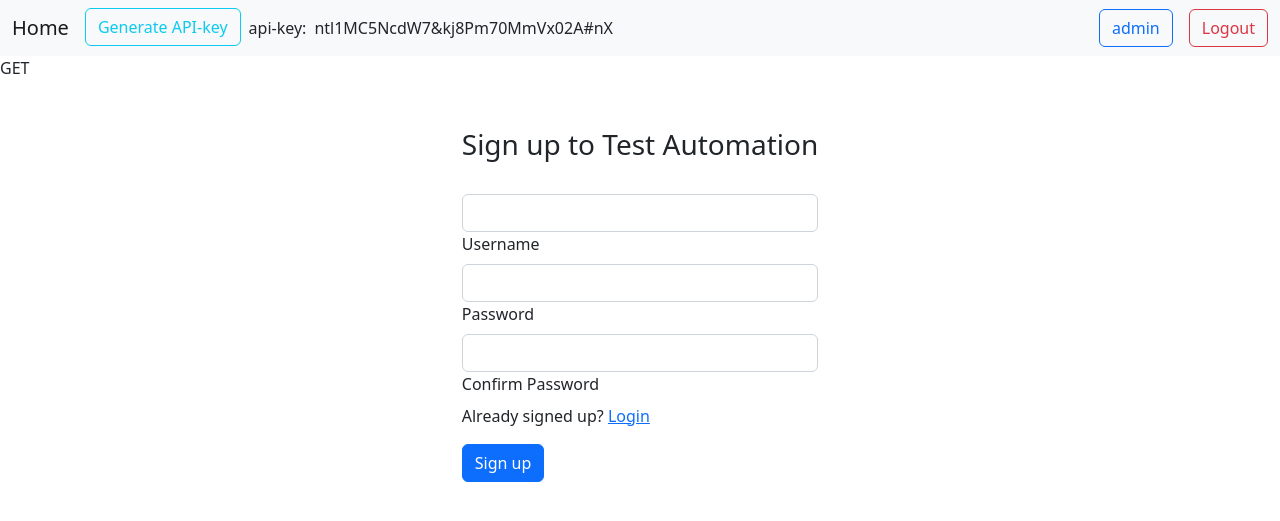
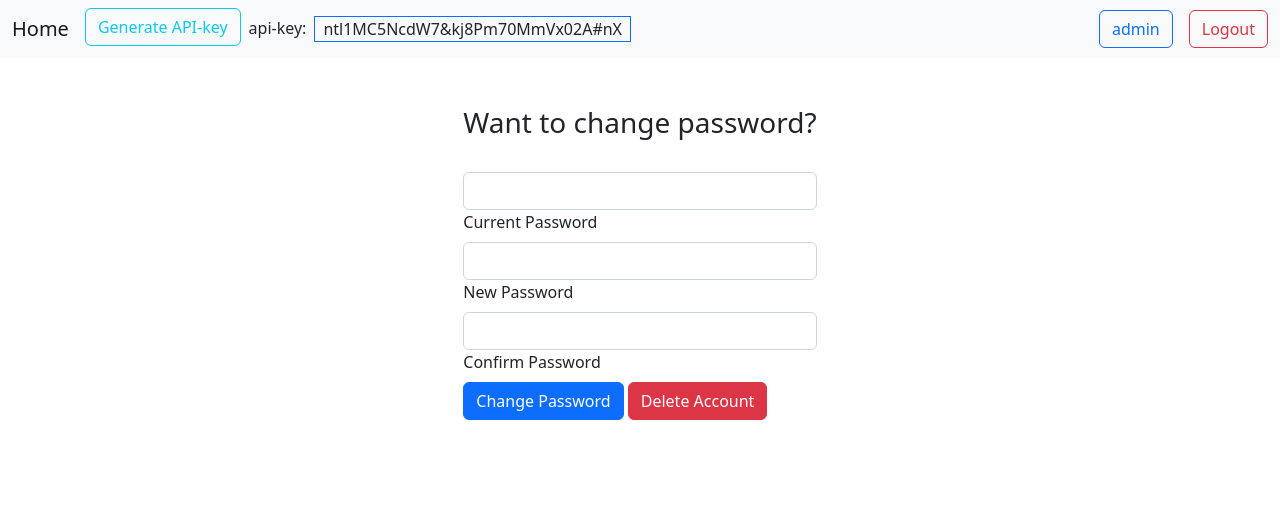
Before and after one commit to Muntasib-creator/Automation_test, a PHP site: page /php_learn/profile.php in a window 1280 px wide. Shown: the top 521 px of the page. Run offline with PHP 8.4, Linux system fonts and the light colour scheme; a user stored in the database is signed in; data comes from the database, SQL or seed files in the repository.

Commit message:
profile page

```diff
--- a/frontend/nav.php
+++ b/frontend/nav.php
@@ -29,7 +29,7 @@
                     <p class="my-2 mx-2">api-key:</p>
                 </li>
                 <li class="nav-item">
-                    <p class="my-2" id="api-key"><?php echo $api_key;?></p>
+                    <p class="border border-primary my-2 px-2" id="api-key"><?php echo $api_key;?></p>
                 </li>
             </ul>
             <a class="btn btn-outline-primary mx-3" href="/automation_test/frontend/profile.php"><?php echo $username; ?></a>
@@ -41,39 +41,15 @@
 <script>
 el = document.getElementById("generate");
 el.addEventListener("click", display_api_key);
-
-
 function display_api_key(e) {
     if (e.target.tagName == "BUTTON" && e.target.getAttribute("id") == "generate") {
-        console.log("dhukse");
-        async function modify_elem(){
-            response = await fetch("/automation_test/backend/generate_api-key.php", {
-                method: 'POST',
-                // headers: {
-                // 'Content-Type': 'application/json'
-                // // 'Content-Type': 'application/x-www-form-urlencoded',
-                // },
-                // body: JSON.stringify(data) // body data type must match "Content-Type" header
-            })
-            console.log(response);
-            document.getElementById("api-key").innerText ='';
-        }
-        // modify_elem();
         fetch("/automation_test/backend/generate_api-key.php", {
-                method: 'POST',
-                // headers: {
-                // 'Content-Type': 'application/json'
-                // // 'Content-Type': 'application/x-www-form-urlencoded',
-                // },
-                // body: JSON.stringify(data) // body data type must match "Content-Type" header
+            method: 'POST'
         }).then((response) => {
             return response.text();
         }).then((data)=>{
             document.getElementById("api-key").innerText = data;
-
         })
-
     }
 }
-
 </script>
--- a/frontend/profile.php
+++ b/frontend/profile.php
@@ -21,43 +21,63 @@
             exit;
         }
         $showError = false;
-        $exists = false;
-        echo $_SERVER["REQUEST_METHOD"];
+        $matched = true;
+        $success = false;
+        $changed = true;
+
         if($_SERVER["REQUEST_METHOD"] == "POST"){
             $username = $_SESSION["username"];
-            $password = $_POST["password"];
+            $cur_password = $_POST["cur_password"];
+            $npassword = $_POST["npassword"];
             $cpassword = $_POST["cpassword"];
             $q = "SELECT * FROM users WHERE username = '$username';";
             $res = mysqli_query($conn, $q);
             $user = mysqli_fetch_all($res,MYSQLI_ASSOC);
-            if(count($user) > 0){
-            $exists = true;
+            if(count($user) == 0 || !password_verify($cur_password, $user[0]["password"])){
+                $showError = true;
             }
-            if(($password == $cpassword) && !$exists){
-                $p = password_hash($password, PASSWORD_DEFAULT);
-                $apikey = generateRandomString(30);
-
-                $sql = "INSERT INTO `users` ( `username`, `password`, `api-key`) VALUES ('$username', '$p', '$apikey')";
-                $result = mysqli_query($conn, $sql);
-                if ($result){
-                header("Location: /automation_test/frontend/login.php?signup=success");
+            else if($npassword == $cur_password){
+                $changed = false;
+            }
+            else if($npassword != $cpassword){
+                $matched = false;
+            }
+            else{
+                $p = password_hash($npassword, PASSWORD_DEFAULT);
+                $q = "UPDATE users SET `password` = '$p' WHERE `username`='$username';";
+                $res = mysqli_query($conn, $q);
+                if($res){
+                    $success = true;
                 }
             }
-            else{
-                $showError = true;
-            }
         }
-        if($exists){
-            echo '<div class="alert alert-warning alert-dismissible fade show" role="alert">
-                <strong>Warning!</strong> This Username already exists
+        if($showError){
+            echo '<div class="alert alert-danger alert-dismissible fade show" role="alert">
+                <strong>Warning!</strong> Current Password did not match
                 <button type="button" class="close" data-dismiss="alert" aria-label="Close">
                     <span aria-hidden="true">×</span>
                 </button>
             </div>';
         }
-        else if($showError){
-            echo '<div class="alert alert-danger alert-dismissible fade show" role="alert">
-                <strong>Error!</strong> Passwords do not match
+        else if(!$changed){
+            echo '<div class="alert alert-warning alert-dismissible fade show" role="alert">
+                <strong>Warning!</strong> Current password cant be the New password cant
+                <button type="button" class="close" data-dismiss="alert" aria-label="Close">
+                    <span aria-hidden="true">×</span>
+                </button>
+            </div>';
+        }
+        else if(!$matched){
+            echo '<div class="alert alert-warning alert-dismissible fade show" role="alert">
+                <strong>Warning!</strong> Confirm Password did not match
+                <button type="button" class="close" data-dismiss="alert" aria-label="Close">
+                    <span aria-hidden="true">×</span>
+                </button>
+            </div>';
+        }
+        else if($success){
+            echo '<div class="alert alert-success alert-dismissible fade show" role="alert">
+                <strong>Error!</strong> Password changed successfully
                 <button type="button" class="close" data-dismiss="alert" aria-label="Close">
                     <span aria-hidden="true">×</span>
                 </button>
@@ -65,18 +85,18 @@
         }
     ?>
     <div class="container my-5 d-flex justify-content-center">
-        <form action="/automation_test/frontend/signup.php" method="post">
-            <h3>Sign up to Test Automation</h1><br>
+        <form action="/automation_test/frontend/profile.php" method="post">
+            <h3>Want to change password?</h1><br>
                 <!-- Email input -->
                 <div class="form-outline">
-                    <input type="text" name="username" id="username" class="form-control" />
-                    <label class="form-label" for="username">Username</label>
+                    <input type="text" name="cur_password" id="cur_password" class="form-control" />
+                    <label class="form-label" for="cur_password">Current Password</label>
                 </div>
 
                 <!-- Password input -->
                 <div class="form-outline">
-                    <input type="password" name="password" id="password" class="form-control" />
-                    <label class="form-label" for="password">Password</label>
+                    <input type="password" name="npassword" id="npassword" class="form-control" />
+                    <label class="form-label" for="npassword">New Password</label>
                 </div>
 
                 <!-- Confirm Password input -->
@@ -85,13 +105,9 @@
                     <label class="form-label" for="cpassword">Confirm Password</label>
                 </div>
 
-                <!-- 2 column grid layout for inline styling -->
-                <div class="">
-                    <p>Already signed up? <a href="/automation_test/frontend/login.php">Login</a></p>
-                </div>
-
                 <!-- Submit button -->
-                <button type="submit" class="btn btn-primary btn-block mb-4">Sign up</button>
+                <button type="submit" class="btn btn-primary btn-block mb-4">Change Password</button>
+                <button type="submit" class="btn btn-danger btn-block mb-4">Delete Account</button>
 
                 <!-- Register buttons -->
 
```
Lines whose indentation alone changed are shown as unchanged.
